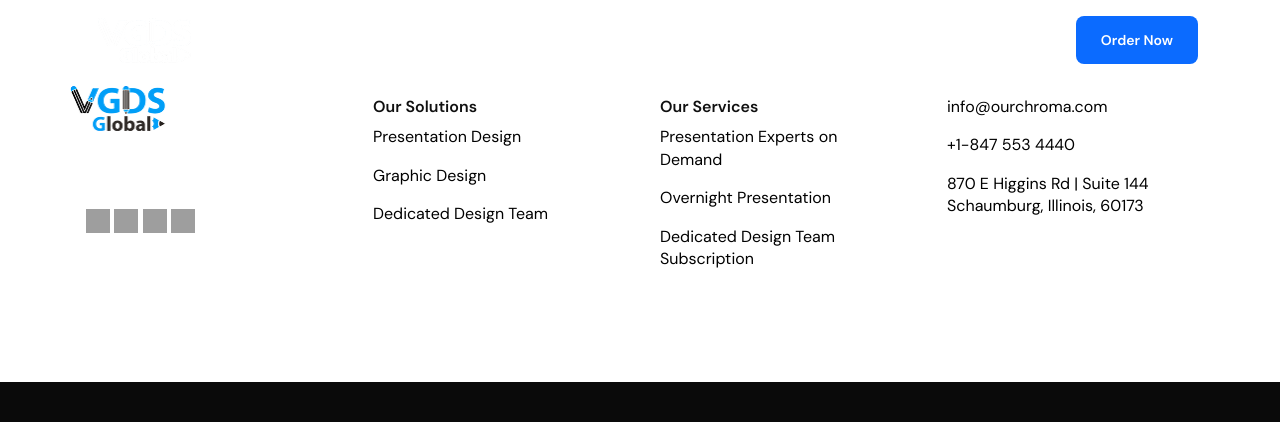
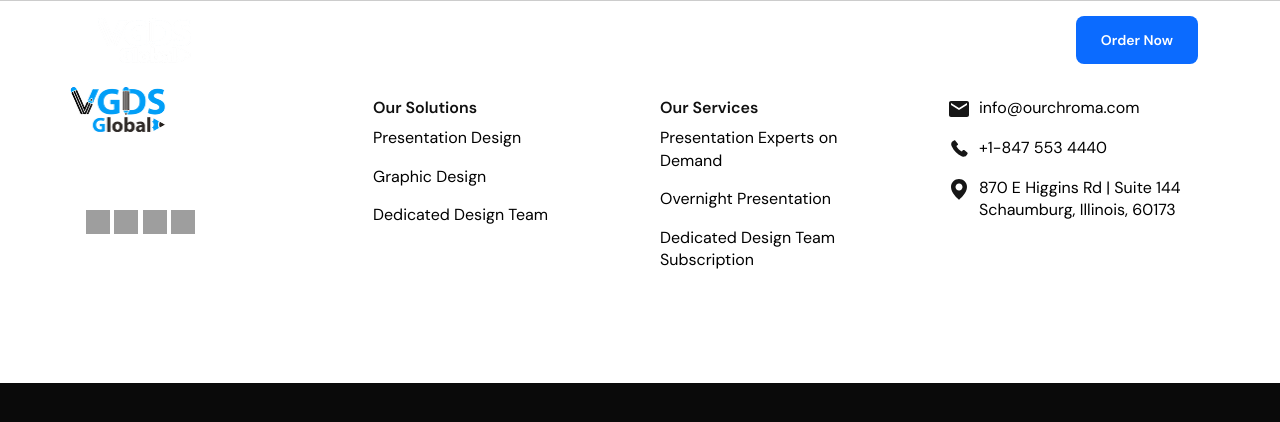
Before and after one commit to amal-jith/vgds, a Flask app: template templates/base.html in a window 1280 px wide. Shown: the top 422 px of the page. Run offline with Flask 3, Linux system fonts and the light colour scheme; the template is opened without the code that fills it, so the values that code supplies are empty; grey boxes are pictures that could not be loaded.

Commit message:
Update footer.html

```diff
--- a/templates/footer.html
+++ b/templates/footer.html
@@ -1,4 +1,4 @@
-
+<div class="hr-line"></div>
 <footer>
     <div class="container p-0">
         <div class="card footer-card">
@@ -21,7 +21,7 @@
                         <div class="card element-card" style="max-width: 16.75rem;">
                           <div class="card-body">
                               <h5 class="nav-head">Our Solutions</h5>
-                              <h5 class="footer-link">Presentation Design</h5>
+                              <p class="footer-link">Presentation Design</p>
                               <p class="footer-link">Graphic Design</p>
                               <p class="footer-link">Dedicated Design Team</p>
                           </div>
@@ -32,7 +32,7 @@
                           <div class="card element-card" style="max-width: 16.75rem;">
                           <div class="card-body">
                               <h5 class="nav-head">Our Services</h5>
-                              <h5 class="footer-link">Presentation Experts on Demand</h5>
+                              <p class="footer-link">Presentation Experts on Demand</p>
                               <p class="footer-link">Overnight Presentation</p>
                               <p class="footer-link">Dedicated Design Team Subscription</p>
                           </div>
@@ -43,9 +43,9 @@
                         <div class="card element-card" style="max-width: 16.75rem;">
                           <div class="card element-card" style="max-width: 16.75rem;">
                           <div class="card-body">
-                              <h5 class="footer-link">info@ourchroma.com</h5>
-                              <p class="footer-link">+1-847 553 4440</p>
-                              <p class="footer-link">870 E Higgins Rd | Suite 144 Schaumburg, Illinois, 60173</p>
+                              <p class="footer-link"><img class="footer-contact" src="static/icons/ic_baseline-email.svg">info@ourchroma.com</p>
+                              <p class="footer-link"><img class="footer-contact" src="static/icons/basil_phone-solid.svg">+1-847 553 4440</p>
+                              <p class="footer-link"><img class="footer-contact" src="static/icons/weui_location-filled.svg">870 E Higgins Rd | Suite 144 Schaumburg, Illinois, 60173</p>
                           </div>
                         </div>
                         </div>
```
